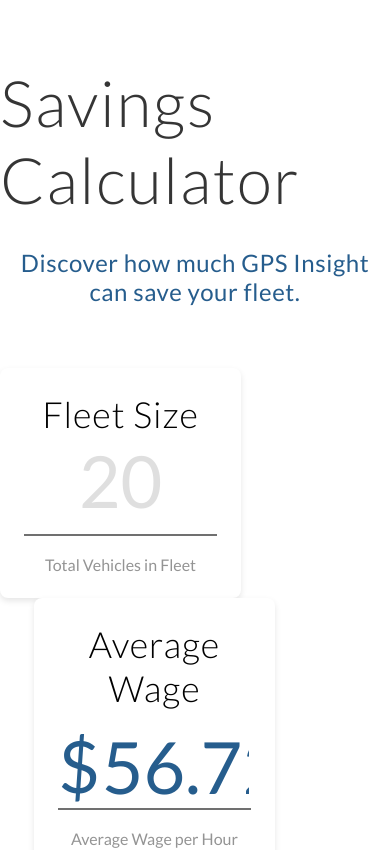
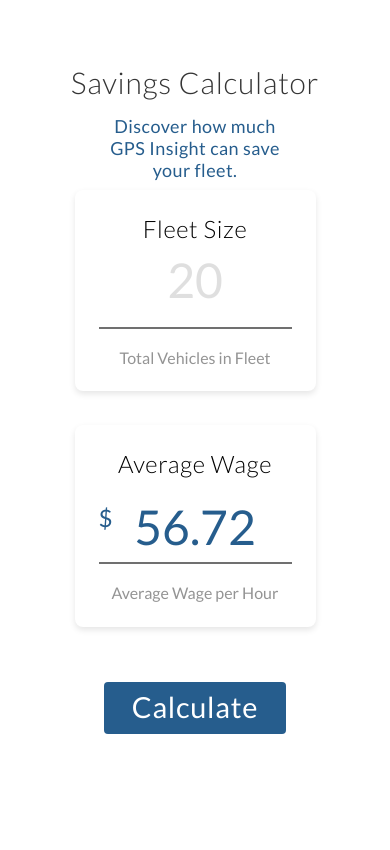
Before and after one commit to factor1/ecosystem-calculator, a React (Vite) app: page / in a window 390 px wide. Shown: the top 850 px of the page. Built offline with nearby package versions, Linux system fonts and the light colour scheme; no server answers.

Commit message:
Add mobile adjustments

```diff
--- a/src/Calculate/FormInput.tsx
+++ b/src/Calculate/FormInput.tsx
@@ -26,6 +26,11 @@
   box-shadow: 0px 2px 2px #00000029;
   border-radius: 4px;
   background: #fff;
+
+  @media screen and (max-width: 768px) {
+    max-width: 380px;
+    height: 41px;
+  }
 `;
 
 const Label = styled.label`
@@ -39,6 +44,12 @@
   justify-content: flex-start;
   color: ${colors.midGrey};
   padding-left: 30px;
+
+  @media screen and (max-width: 768px) {
+    font: 400 14px/17px Lato;
+    letter-spacing: 0.35px;
+    color: ${colors.blue};
+  }
 `;
 
 const Input = styled.input`
@@ -52,6 +63,11 @@
   color: ${colors.blue};
   text-align: right;
   padding-right: 30px;
+
+  @media screen and (max-width: 768px) {
+    font: 400 14px/17px Lato;
+    letter-spacing: 0.35px;
+  }
 `;
 
 const ErrorMessage = styled.div`
--- a/src/Calculate/SavingsForm.tsx
+++ b/src/Calculate/SavingsForm.tsx
@@ -3,7 +3,7 @@
 import { Formik, Form, Field } from "formik";
 import * as Yup from "yup";
 
-import { Heading3, Heading5 } from "../common/Typography";
+import { Heading3, Heading5, Heading2 } from "../common/Typography";
 import FormInput from "./FormInput";
 import Button from "~common/Button";
 import { CalculatorContext } from "~GlobalContext";
@@ -11,6 +11,9 @@
 const Container = styled.div`
   width: 100%;
   margin-top: 132px;
+  @media screen and (max-width: 768px) {
+    margin-top: 80px;
+  }
 `;
 
 const FormContainer = styled.div`
@@ -65,11 +68,17 @@
 
   return (
     <Container>
-      <Heading3 textAlign="center">Send Me the Savings!</Heading3>
-      <Heading5>
+      <Heading3 className="hideMobile" textAlign="center">
+        Send Me the Savings!
+      </Heading3>
+      <Heading5 className="hideMobile">
         Tell us a little bit about yourself and we'll email you a copy of your
         savings analysis.
       </Heading5>
+      <Heading2 className="mobileOnly">
+        See how we calculated your results with a detailed cost analysis
+        breakdown.
+      </Heading2>
       <form id="mktoForm_1628" style={{ display: "none" }}></form>
 
       <Formik
--- a/src/Calculate/TableInput.tsx
+++ b/src/Calculate/TableInput.tsx
@@ -27,6 +27,17 @@
   justify-content: space-between;
   align-items: center;
   flex-flow: row nowrap;
+  @media screen and (max-width: 768px) {
+    max-width: 380px;
+    height: 41px;
+  }
+
+  .labelMobileOnly {
+    display: flex;
+    @media screen and (min-width: 769px) {
+      display: none;
+    }
+  }
 `;
 
 const InputContainer = styled.div`
@@ -46,12 +57,20 @@
     -webkit-appearance: none;
     margin: 0;
   }
+
+  @media screen and (max-width: 768px) {
+    padding-left: 10px;
+  }
 `;
 
 const Label = styled.label`
   font: 400 16px/19px Lato;
   letter-spacing: 0.4px;
   color: ${colors.blue};
+  @media screen and (max-width: 768px) {
+    font: 400 14px/17px Lato;
+    letter-spacing: 0.35px;
+  }
 `;
 
 const Input = styled.input`
@@ -67,6 +86,12 @@
   height: 100%;
   width: 148px;
   padding-right: 19px;
+
+  @media screen and (max-width: 768px) {
+    font: 400 14px/17px Lato;
+    letter-spacing: 0.35px;
+    width: 105px;
+  }
 `;
 
 const ErrorMessage = styled.div`
@@ -97,12 +122,36 @@
     <>
       <Container>
         {tooltip ? (
-          <ToolTipIcon dataTip={tooltip} style={{ marginRight: 18 }} />
+          <ToolTipIcon
+            className="hideMobile"
+            dataTip={tooltip}
+            style={{ marginRight: 18 }}
+          />
         ) : (
-          <div style={{ height: "100%", width: 20, marginRight: 18 }} />
+          <div
+            className="hideMobile"
+            style={{ height: "100%", width: 20, marginRight: 18 }}
+          />
         )}
         <InputContainer>
-          <Label htmlFor={id}>{label}</Label>
+          <div className="labelMobileOnly">
+            {tooltip ? (
+              <ToolTipIcon
+                className="mobileOnly"
+                dataTip={tooltip}
+                style={{ marginRight: 12 }}
+              />
+            ) : (
+              <div
+                className="mobileOnly"
+                style={{ height: "100%", width: 20, marginRight: 12 }}
+              />
+            )}
+            <Label htmlFor={id}>{label}</Label>{" "}
+          </div>
+          <Label className="hideMobile" htmlFor={id}>
+            {label}
+          </Label>{" "}
           <Input
             type={inputType}
             id={id}
--- a/src/Calculate/index.tsx
+++ b/src/Calculate/index.tsx
@@ -22,6 +22,10 @@
   max-width: 916px;
   margin: 0 auto;
   padding: 100px 0;
+
+  @media screen and (max-width: 768px) {
+    padding: 100px 18px;
+  }
 `;
 
 const Savings = styled.div`
@@ -41,6 +45,11 @@
     font-size: 50%;
     vertical-align: middle;
   }
+
+  @media screen and (max-width: 768px) {
+    font: 600 55px/66px Lato;
+    letter-spacing: 0;
+  }
 `;
 
 const TableHeading = styled.div`
@@ -51,6 +60,9 @@
   .ttu {
     text-transform: uppercase;
     margin-bottom: 0;
+    @media screen and (max-width: 768px) {
+      text-align: center;
+    }
   }
   h4 {
     margin-top: 14px;
@@ -65,6 +77,10 @@
   align-items: center;
   & > div {
     margin-bottom: 30px;
+  }
+
+  @media screen and (max-width: 768px) {
+    flex-flow: column;
   }
 `;
 
--- a/src/Home/CardInput.tsx
+++ b/src/Home/CardInput.tsx
@@ -47,6 +47,19 @@
     font: 400 72px/86px Lato;
     letter-spacing: 0;
     padding-bottom: 0;
+  }
+
+  @media screen and (max-width: 768px) {
+    & input {
+      font: 400 48px/57px Lato;
+      letter-spacing: 0;
+      height: 72px;
+    }
+    .currencyIndicator {
+      position: absolute;
+      font-size: 24px;
+      top: -15px;
+    }
   }
 `;
 
--- a/src/Home/index.tsx
+++ b/src/Home/index.tsx
@@ -19,18 +19,29 @@
   padding: 64px 0;
   min-height: calc(100vh - 140px);
   text-align: center;
+
+  @media screen and (max-width: 768px) {
+    padding: 64px 18px;
+  }
 `;
 
 const CardContainer = styled.div`
   display: flex;
   width: 100%;
   position: relative;
-  flex-flow: row wrap;
-  justify-content: space-between;
-  align-items: stretch;
-  margin: 50px auto 0;
+  flex-flow: column;
   & > div + div {
-    margin-left: 34px;
+    margin-top: 34px;
+  }
+  @media screen and (min-width: 769px) {
+    flex-flow: row wrap;
+    justify-content: space-between;
+    align-items: stretch;
+    margin: 50px auto 0;
+    & > div + div {
+      margin-left: 34px;
+      margin-top: 0;
+    }
   }
 `;
 
@@ -39,6 +50,10 @@
   text-align: center;
   font: 300 36px/44px Lato;
   letter-spacing: 0.9px;
+  @media screen and (max-width: 768px) {
+    font: 300 24px/29px Lato;
+    letter-spacing: 0.6px;
+  }
 `;
 
 const HelperText = styled.span`
--- a/src/common/Card.tsx
+++ b/src/common/Card.tsx
@@ -14,7 +14,7 @@
   padding: 24px;
   width: 100%;
   max-width: 241px;
-  @media screen and (min-width: 512px) {
+  @media screen and (min-width: 769px) {
     border-radius: 4px;
     max-width: ${props => props.width}px;
   }
--- a/src/common/ToolTipIcon.tsx
+++ b/src/common/ToolTipIcon.tsx
@@ -1,8 +1,6 @@
 import React from "react";
 import styled from "styled-components";
 import ReactTooltip from "react-tooltip";
-
-import { colors } from "../styles/theme";
 
 const Icon = styled.div`
   display: flex;
@@ -22,12 +20,18 @@
   dataTip?: string;
   style?: Object;
   fill?: string;
+  className?: string;
 }
 
-const ToolTipIcon: React.FC<Props> = ({ dataTip, style, fill = "#949494" }) => {
+const ToolTipIcon: React.FC<Props> = ({
+  dataTip,
+  style,
+  fill = "#949494",
+  className
+}) => {
   return (
     <>
-      <Icon data-tip={dataTip} style={style}>
+      <Icon className={className} data-tip={dataTip} style={style}>
         <svg
           xmlns="http://www.w3.org/2000/svg"
           x="0px"
--- a/src/common/Typography.tsx
+++ b/src/common/Typography.tsx
@@ -17,11 +17,17 @@
   color
 }) => {
   const Heading = styled.h2`
+    font: 300 30px/36px Lato;
+    letter-spacing: 0.75px;
+    margin: 0 auto 15px;
+    text-align: center;
+    color: ${color ? color : colors.black};
+    @media screen and (min-width: 769px) {
       margin: 0 auto 30px;
       font: 300 64px/77px Lato;
       text-align: ${textAlign};
       letter-spacing: 1.6px;
-    color: ${color ? color : colors.black};
+    }
   `;
 
   return <Heading className={className}>{children}</Heading>;
@@ -39,6 +45,11 @@
     text-align: ${textAlign};
     letter-spacing: 1.2px;
     color: ${color ? color : colors.black};
+    @media screen and (max-width: 768px) {
+      font: 300 30px/36px Lato;
+      letter-spacing: 0.75px;
+      max-width: 242px;
+    }
   `;
 
   return <Heading className={className}>{children}</Heading>;
@@ -55,6 +66,12 @@
     letter-spacing: 0.6px;
     text-align: ${textAlign};
     color: ${color ? color : colors.midGrey};
+    @media screen and (max-width: 768px) {
+      font: 400 16px/19px Lato;
+      letter-spacing: 0.4px;
+      max-width: 292px;
+      margin: 0 auto 54px;
+    }
   `;
 
   return <Heading className={className}>{children}</Heading>;
@@ -67,11 +84,18 @@
   color
 }) => {
   const Heading = styled.h5`
+    font: 400 18px/22px Lato;
+    letter-spacing: 0.45px;
+    max-width: 186px;
+    margin: 0 auto 9px;
+    color: ${color ? color : colors.blue};
+    @media screen and (min-width: 769px) {
       margin: 0 auto 12px;
       font: 400 24px/29px Lato;
       text-align: ${textAlign};
       letter-spacing: 0.6px;
-    color: ${color ? color : colors.blue};
+      max-width: 100%;
+    }
   `;
 
   return <Heading className={className}>{children}</Heading>;
--- a/src/styles/app.css
+++ b/src/styles/app.css
@@ -22,3 +22,15 @@
 .actionToolTip a {
   color: #fff !important;
 }
+
+@media screen and (max-width: 768px) {
+  .hideMobile {
+    display: none !important;
+  }
+}
+
+@media screen and (min-width: 769px) {
+  .mobileOnly {
+    display: none !important;
+  }
+}
```
Lines whose indentation alone changed are shown as unchanged.
